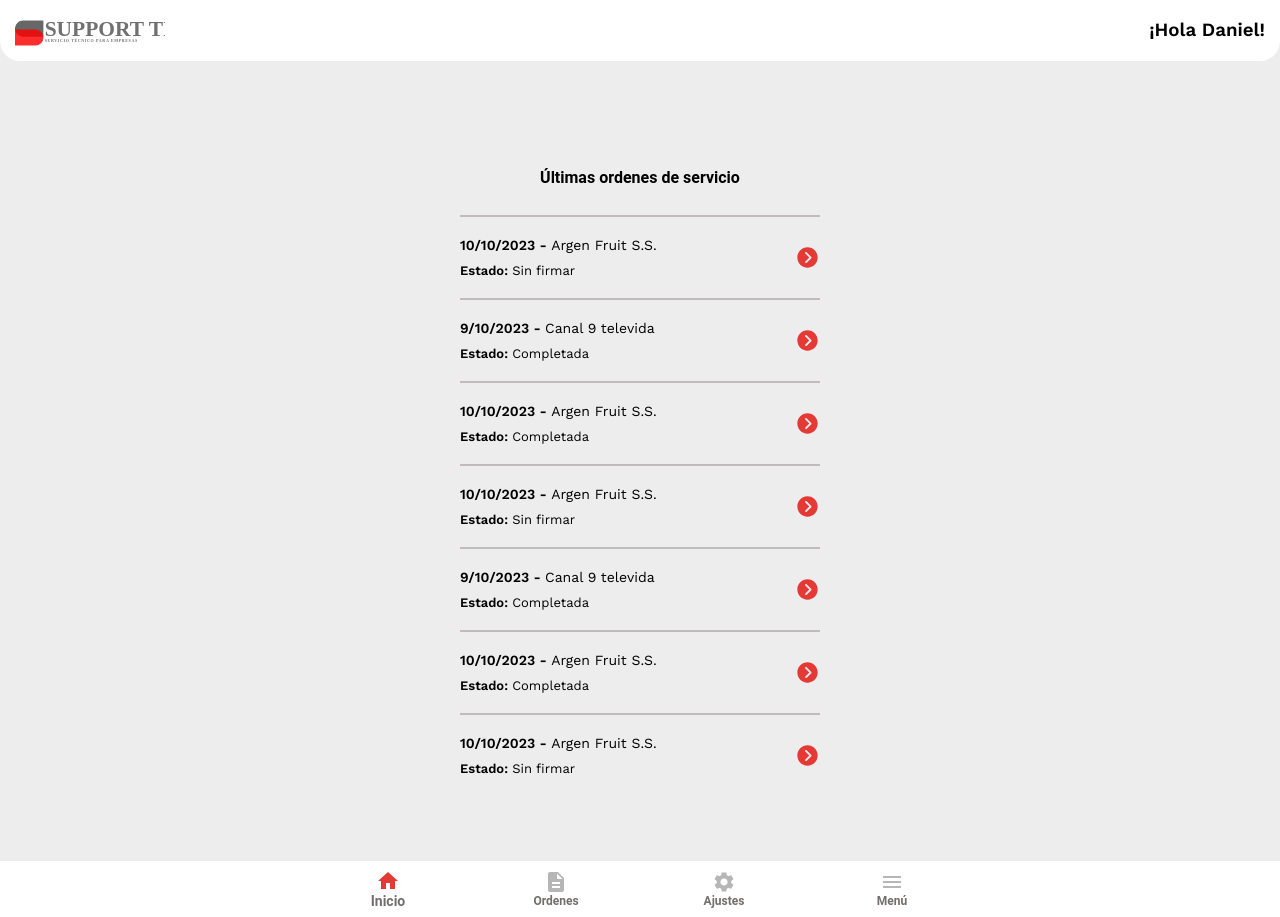
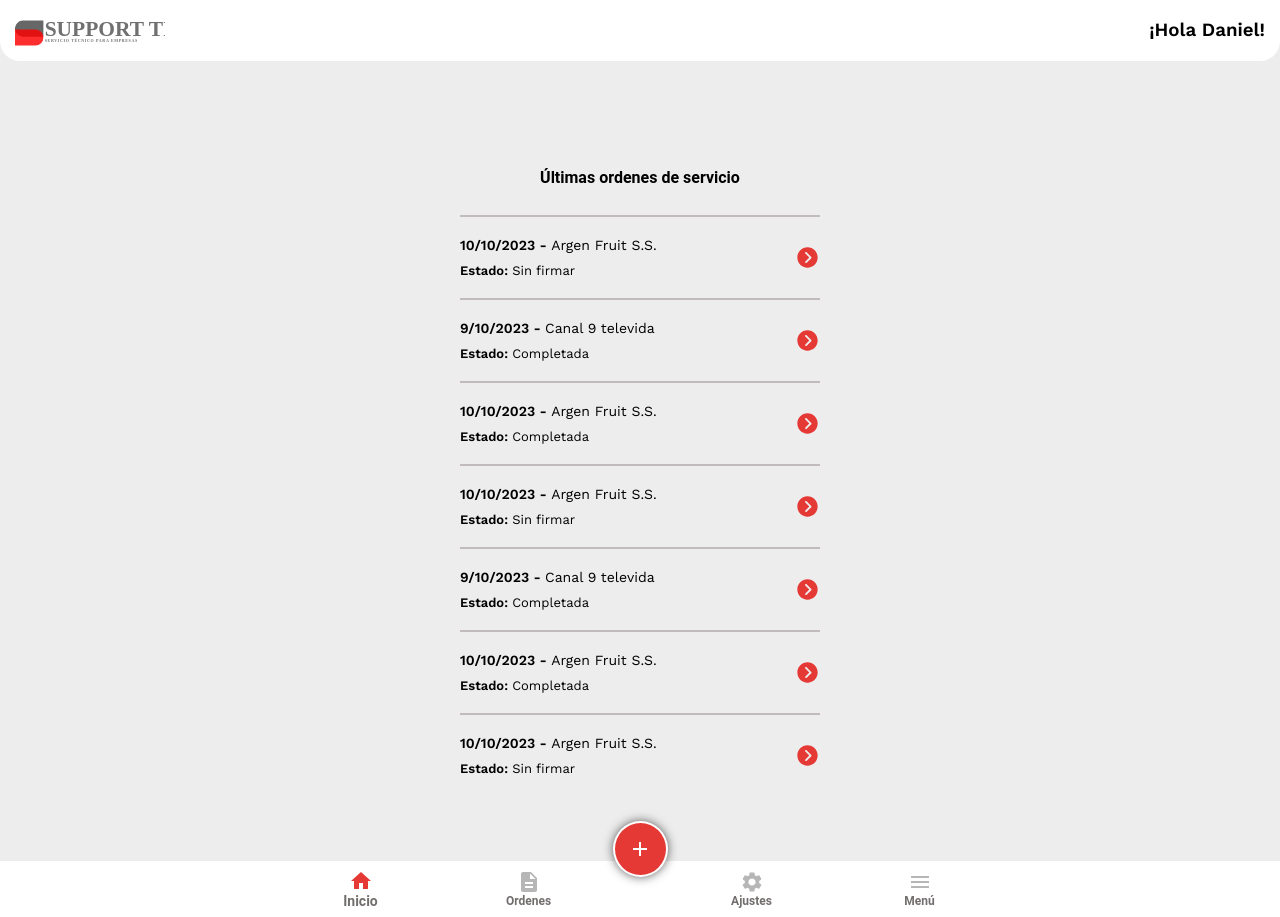
Before and after one commit to alexgarciaalcuadrado/Watech, a React (Create React App) app: page / in a window 1280 px wide. Built offline with nearby package versions, Linux system fonts and the light colour scheme.

Commit message:
plus button component

```diff
--- a/src/components/navbar/index.js
+++ b/src/components/navbar/index.js
@@ -6,6 +6,8 @@ import HomeIcon from "@mui/icons-material/Home";
 import DescriptionIcon from "@mui/icons-material/Description";
 import SettingsIcon from "@mui/icons-material/Settings";
 import MenuIcon from "@mui/icons-material/Menu";
+import AddIcon from "@mui/icons-material/Add";
+import IconButton from "@mui/material/IconButton";
 import { useNavigate } from "react-router-dom";
 
 const Navbar = () => {
@@ -36,10 +38,28 @@ const Navbar = () => {
           },
         }}
       >
-        <BottomNavigationAction label="Inicio" icon={<HomeIcon />} onClick={() => {
-          navigate("/");
-        }}/>
+        <BottomNavigationAction
+          label="Inicio"
+          icon={<HomeIcon />}
+          onClick={() => {
+            navigate("/");
+          }}
+        />
         <BottomNavigationAction label="Ordenes" icon={<DescriptionIcon />} />
+        <IconButton
+          sx={{
+            backgroundColor: "#e53935",
+            color: "#fff",
+            border: "2px solid #fff",
+            boxShadow: "0px 0px 11px -1px rgba(0,0,0,0.75)",
+            position: "relative",
+            bottom: "40px",
+            width: "55px",
+          }}
+          aria-label="agregar"
+        >
+          <AddIcon />
+        </IconButton>
         <BottomNavigationAction label="Ajustes" icon={<SettingsIcon />} />
         <BottomNavigationAction label="Menú" icon={<MenuIcon />} />
       </BottomNavigation>
```
